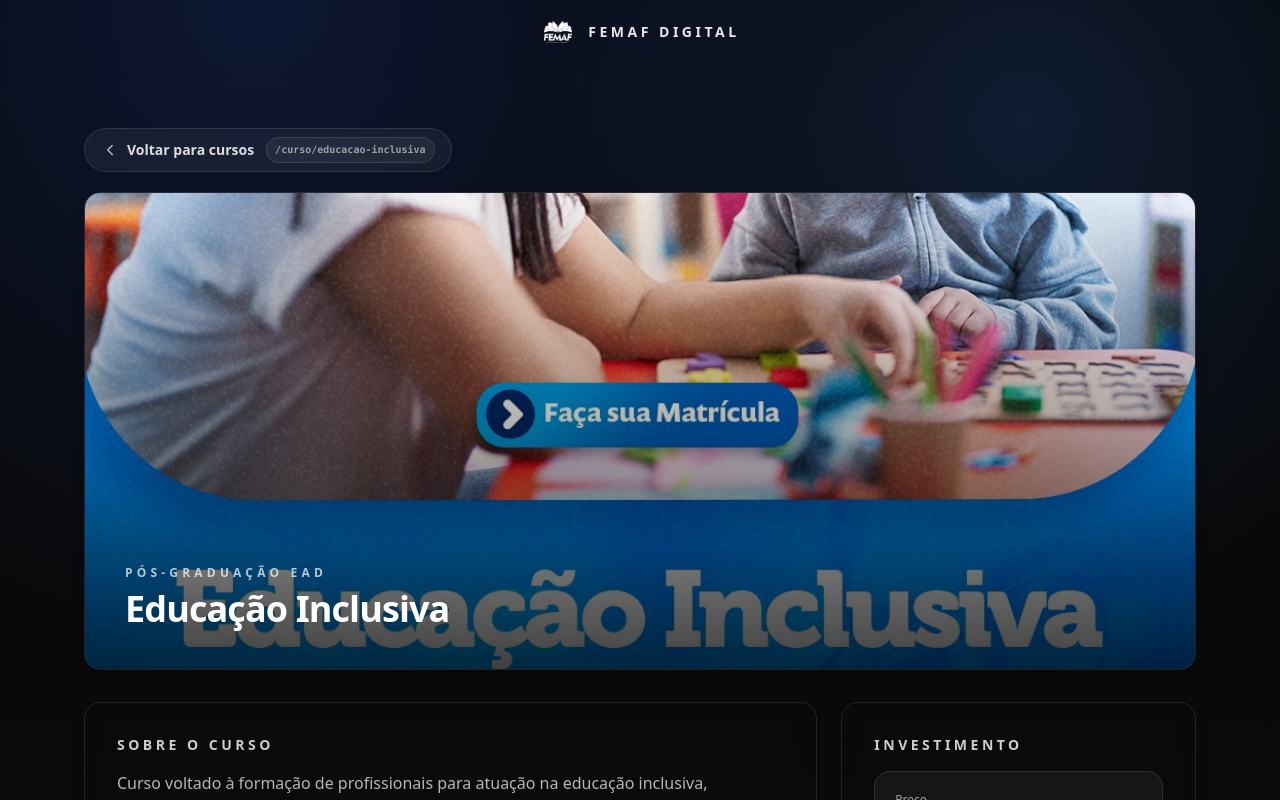
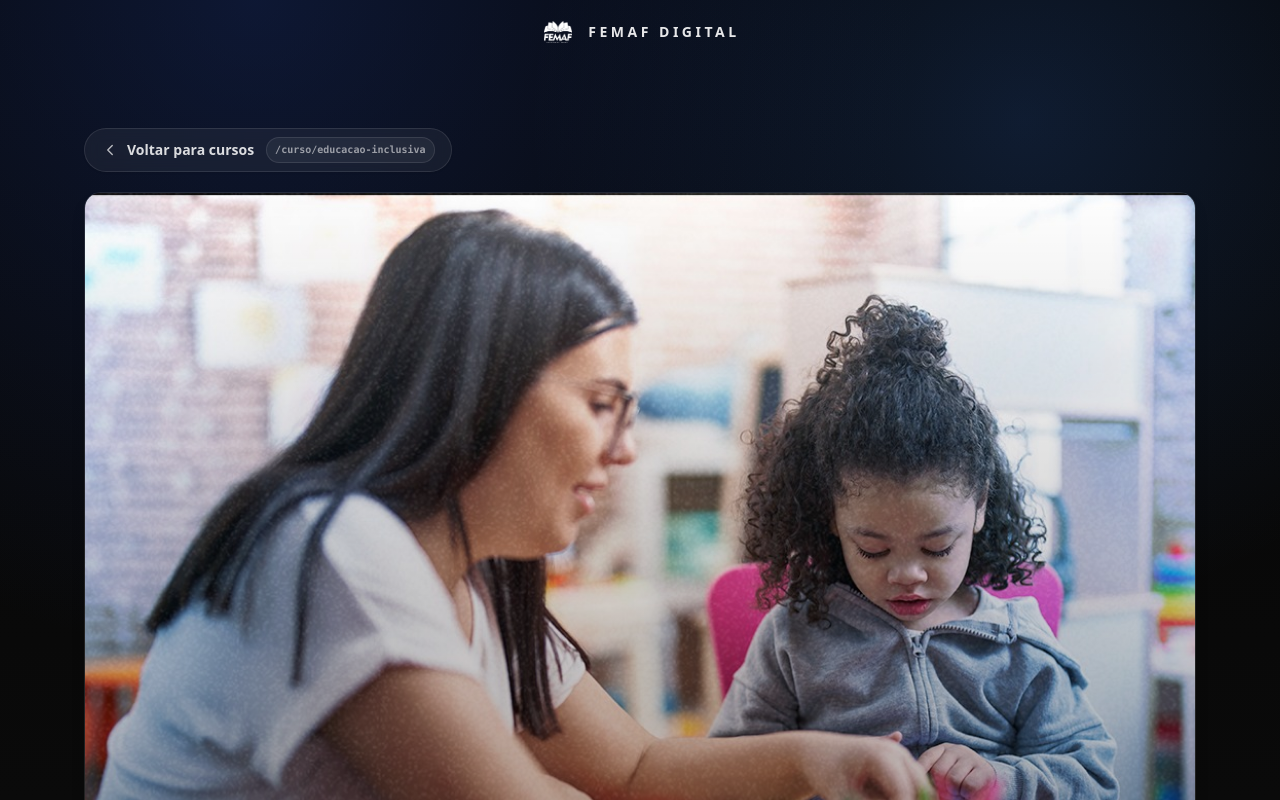
Before and after one commit to andre-fil/posgraduacao, a Next.js app: page /curso/educacao-inclusiva in a window 1280 px wide. Shown: the top 800 px of the page. Built offline with nearby package versions, Linux system fonts and the light colour scheme.

Commit message:
imgs tam2

```diff
--- a/src/app/curso/[slug]/page.tsx
+++ b/src/app/curso/[slug]/page.tsx
@@ -76,13 +76,13 @@ export default function CursoPage({
       </div>
 
       <section className="mt-5 overflow-hidden rounded-2xl border border-white/10 bg-glass/8 shadow-lg shadow-black/20 backdrop-blur">
-        <div className="relative aspect-[21/9] w-full">
+        <div className="relative aspect-[1080/1350] w-full">
           <Image
             src={course.image}
             alt={course.title}
             fill
-            sizes="(max-width: 1024px) 100vw, 1024px"
-            className="object-cover"
+            sizes="(max-width: 1152px) 100vw, 1152px"
+            className="object-cover object-center"
             priority
           />
           <div className="absolute inset-0 bg-gradient-to-t from-black/75 via-black/30 to-transparent" />
```
